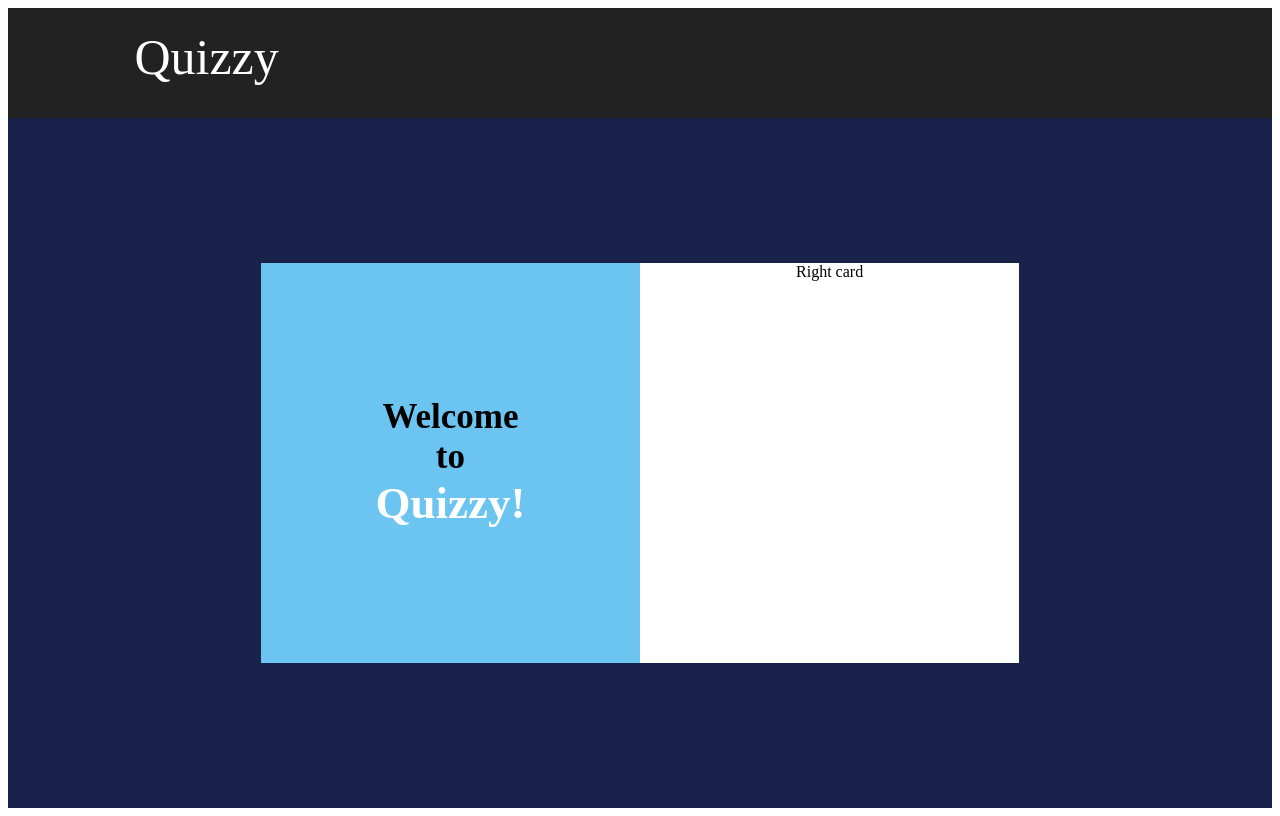
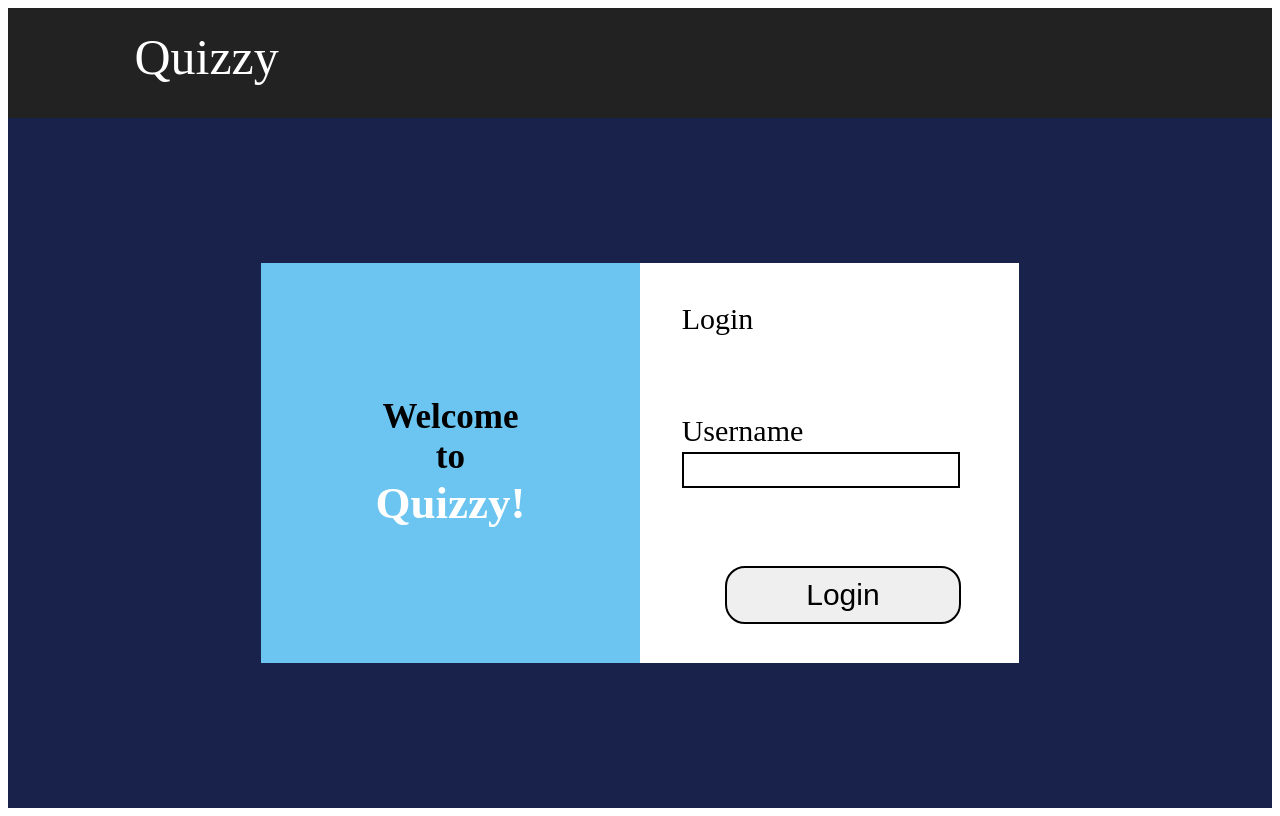
Before and after one commit to siddharth-lakhara/quizTakingApp-web, a React (Create React App) app: page / in a window 1280 px wide. Built offline with nearby package versions, Linux system fonts and the light colour scheme; the HTML template or start-up script is replaced by a standard one.

Commit message:
login page design done

```diff
--- a/src/components/LoginPage/LoginPage.css
+++ b/src/components/LoginPage/LoginPage.css
@@ -28,7 +28,42 @@
 }
 
 .LoginCard-right {
+    font-size: 30px;
+    text-align: left;
     background: white;
     width: 30%;
     height: 400px;
+    display: flex;
 }
+
+.loginContents-aligner {
+    height: 400px;
+    width: 11%;
+}
+
+.loginContents-items {
+    flex: 1;
+    display: flex;
+    flex-direction: column;
+    justify-content: space-around;
+}
+
+.userName-input {
+    border: 2px solid black;
+    width: 80%;
+    height: 30px;
+}
+
+.userName-input:focus, .LoginCard-right-btn:focus {
+    outline: 0;
+}
+
+.LoginCard-right-btn {
+    align-self: center;
+    border: 2px solid black;
+    border-radius: 20px ;
+    width: 70%;
+    padding: 10px;
+    font-size: 30px;
+    margin-left: -15px;
+}
--- a/src/components/LoginPage/index.jsx
+++ b/src/components/LoginPage/index.jsx
@@ -8,7 +8,15 @@ const LoginPage = () => (
       <div className="LoginCard-left-text2"> Quizzy! </div>
     </div>
     <div className="LoginCard-right">
-        Right card
+      <div className="loginContents-aligner" />
+      <div className="loginContents-items">
+        <div className="LoginCard-right-text">Login</div>
+        <div>
+          <div className="LoginCard-right-label">Username</div>
+          <div className="LoginCard-right-inp"><input type="text" className="userName-input" /></div>
+        </div>
+        <input type="button" className="LoginCard-right-btn" value="Login" />
+      </div>
     </div>
   </div>
 );
```
